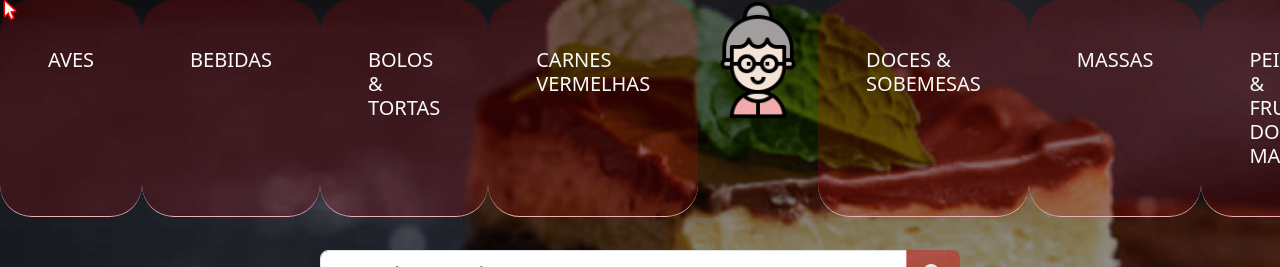
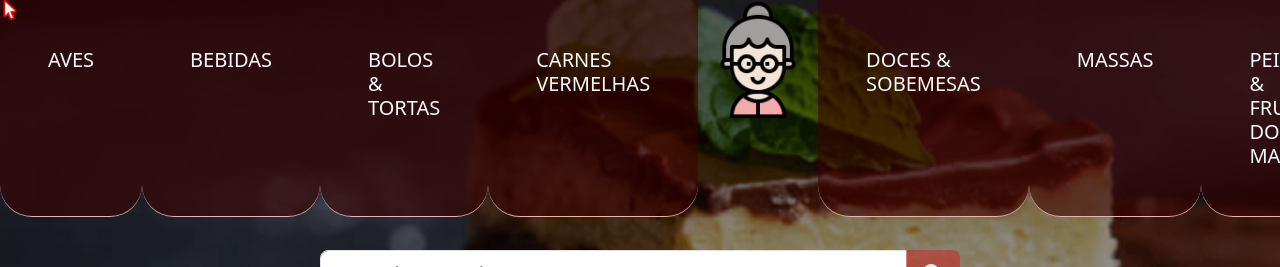
Before and after one commit to JoaoAlmir/vo-clotilde, a React (Vite) app in the folder front/: page / in a window 1280 px wide. Shown: the top 267 px of the page. Built offline with nearby package versions, Linux system fonts and the light colour scheme.

Commit message:
rounded fix

```diff
--- a/front/src/components/Header.tsx
+++ b/front/src/components/Header.tsx
@@ -6,14 +6,14 @@ function Header() {
     return (
         <>
             <header className="d-flex justify-content-center position-absolute">
-                <h5 className="text-light p-5 border-bottom border-danger-subtle rounded-5"style={{backgroundColor:"#ff000026"}} >AVES</h5>
-                <h5 className="text-light p-5 border-bottom border-danger-subtle rounded-5"style={{backgroundColor:"#ff000026"}}>BEBIDAS</h5>
-                <h5 className="text-light p-5 border-bottom border-danger-subtle rounded-5"style={{backgroundColor:"#ff000026"}}>BOLOS & TORTAS</h5>
-                <h5 className="text-light p-5 border-bottom border-danger-subtle rounded-5"style={{backgroundColor:"#ff000026"}}>CARNES VERMELHAS</h5>
+                <h5 className="text-light p-5 border-bottom border-danger-subtle rounded-bottom-5"style={{backgroundColor:"RGBA(59,0,0,0.56)"}} >AVES</h5>
+                <h5 className="text-light p-5 border-bottom border-danger-subtle rounded-bottom-5"style={{backgroundColor:"RGBA(59,0,0,0.56)"}}>BEBIDAS</h5>
+                <h5 className="text-light p-5 border-bottom border-danger-subtle rounded-bottom-5"style={{backgroundColor:"RGBA(59,0,0,0.56)"}}>BOLOS & TORTAS</h5>
+                <h5 className="text-light p-5 border-bottom border-danger-subtle rounded-bottom-5"style={{backgroundColor:"RGBA(59,0,0,0.56)"}}>CARNES VERMELHAS</h5>
                 <NavLink end to="/"><img width="120px" height="120px" src="src/assets/headerIcon.png" alt="icon" /></NavLink>
-                <h5 className="text-light p-5 border-bottom border-danger-subtle rounded-5"style={{backgroundColor:"#ff000026"}}>DOCES & SOBEMESAS</h5>
-                <h5 className="text-light p-5 border-bottom border-danger-subtle rounded-5"style={{backgroundColor:"#ff000026"}}>MASSAS</h5>
-                <h5 className="text-light p-5 border-bottom border-danger-subtle rounded-5"style={{backgroundColor:"#ff000026"}}>PEIXES & FRUTOS DO MAR</h5>
+                <h5 className="text-light p-5 border-bottom border-danger-subtle rounded-bottom-5"style={{backgroundColor:"RGBA(59,0,0,0.56)"}}>DOCES & SOBEMESAS</h5>
+                <h5 className="text-light p-5 border-bottom border-danger-subtle rounded-bottom-5"style={{backgroundColor:"RGBA(59,0,0,0.56)"}}>MASSAS</h5>
+                <h5 className="text-light p-5 border-bottom border-danger-subtle rounded-bottom-5"style={{backgroundColor:"RGBA(59,0,0,0.56)"}}>PEIXES & FRUTOS DO MAR</h5>
 
             </header>
 
```
